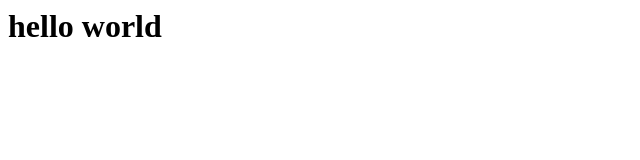
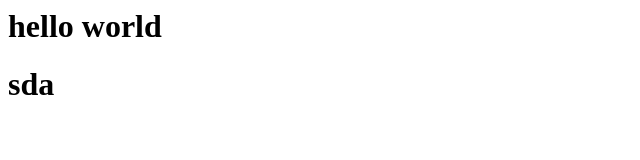
Before and after one commit to samuelphoenix/git-lab-repo1, a plain HTML site: page index.html in a window 1280 px wide. Shown: the full height of the page, 0-640 px from the left. Drawn offline with Linux system fonts and the light colour scheme.

Commit message:
1. version

```diff
--- a/index.html
+++ b/index.html
@@ -1 +1,2 @@
 <h1>hello world</h1>
+<h1>sda</h1>
```
